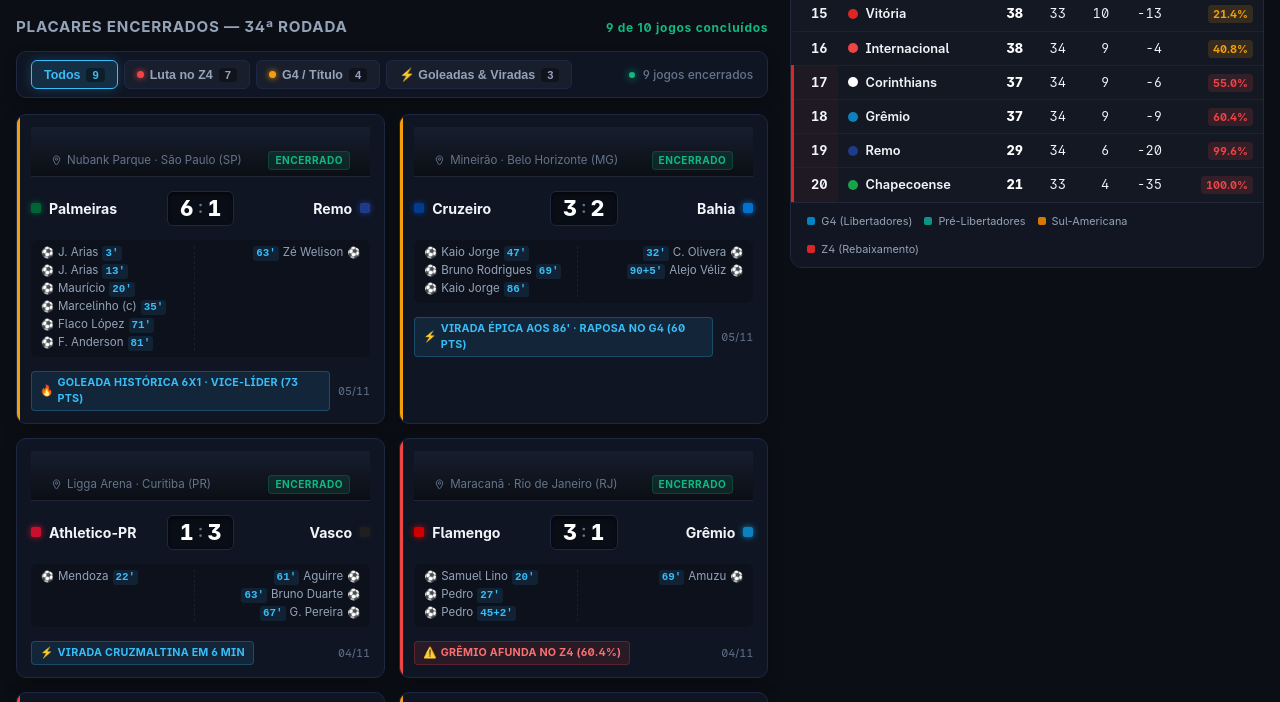
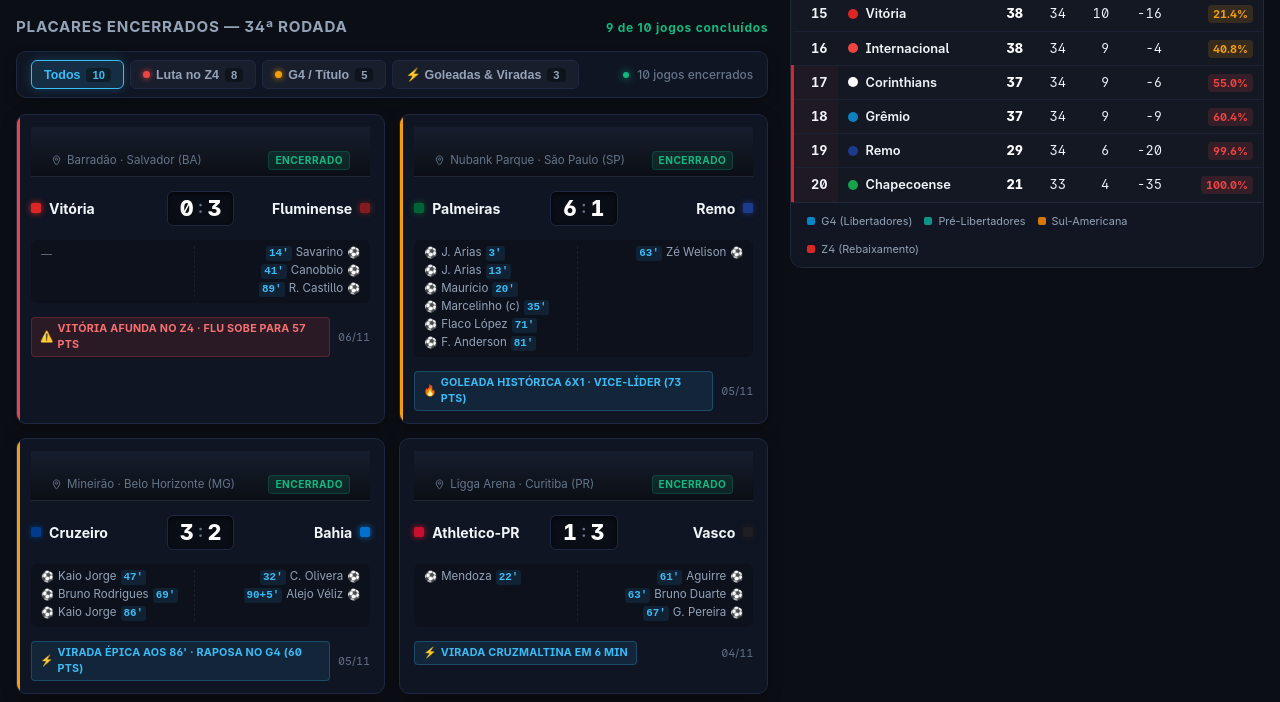
Before and after one commit to marceloasl99/brasileirao-rebaixamento-2026, a plain HTML site: page index.html in a window 1280 px wide. Shown: the part 742-1444 px from the top of the page. Drawn offline with Linux system fonts and the light colour scheme.

Commit message:
feat(data): atualizar placar de Vitória 0x3 Fluminense (06/11) e tabela
- Adiciona o jogo da 34ª rodada ao HUD de placares encerrados
- Atualiza Fluminense (57 pts) e Vitória (38 pts, 34 jogos)
- Remove o jogo pendente da lista de fixtures e ajusta contadores de filtro
- Atualiza data de referência para 08/11/2026

Co-Authored-By: Claude Haiku 5.5 <noreply@anthropic.com>

```diff
--- a/index.html
+++ b/index.html
@@ -1412,17 +1412,17 @@
         <div class="filter-group" role="tablist">
           <button class="filter-chip active" role="tab" aria-selected="true" data-filter="all">
             <span class="chip-label">Todos</span>
-            <span class="chip-badge">9</span>
+            <span class="chip-badge">10</span>
           </button>
           <button class="filter-chip" role="tab" aria-selected="false" data-filter="z4">
             <span class="chip-dot dot-danger"></span>
             <span class="chip-label">Luta no Z4</span>
-            <span class="chip-badge">7</span>
+            <span class="chip-badge">8</span>
           </button>
           <button class="filter-chip" role="tab" aria-selected="false" data-filter="g4">
             <span class="chip-dot dot-gold"></span>
             <span class="chip-label">G4 / Título</span>
-            <span class="chip-badge">4</span>
+            <span class="chip-badge">5</span>
           </button>
           <button class="filter-chip" role="tab" aria-selected="false" data-filter="epic">
             <span class="chip-label">⚡ Goleadas & Viradas</span>
@@ -1431,7 +1431,7 @@
         </div>
         <div class="filter-summary">
           <span class="status-indicator-live"></span>
-          <span>9 jogos encerrados</span>
+          <span>10 jogos encerrados</span>
         </div>
       </nav>
 
@@ -1463,7 +1463,7 @@
             <details class="faq-item" open>
               <summary class="faq-summary">Qual a pontuação de corte projetada para escapar do Z4?</summary>
               <div class="faq-answer">
-                Após o encerramento de 9 partidas da 34ª rodada, a linha de corte estatística para escapar do rebaixamento está projetada entre <strong>42 e 43 pontos</strong>. Historicamente na era dos pontos corridos com 20 clubes, atingir 43 pontos costuma garantir mais de 85% de probabilidade de permanência na Série A.
+                Após o encerramento de 10 partidas da 34ª rodada, a linha de corte estatística para escapar do rebaixamento está projetada entre <strong>42 e 43 pontos</strong>. Historicamente na era dos pontos corridos com 20 clubes, atingir 43 pontos costuma garantir mais de 85% de probabilidade de permanência na Série A.
               </div>
             </details>
 
@@ -1555,7 +1555,7 @@
       <strong>Simulador de Rebaixamento Brasileirão 2026</strong> · Modelo Estocástico de Probabilidades Monte Carlo
     </div>
     <div>
-      Atualizado em 06/11/2026 · Dados de referência: UFMG / CNN Brasil · <a href="https://github.com/marceloasl99/brasileirao-rebaixamento-2026" target="_blank" rel="noopener noreferrer">Repositório no GitHub</a>
+      Atualizado em 08/11/2026 · Dados de referência: UFMG / CNN Brasil · <a href="https://github.com/marceloasl99/brasileirao-rebaixamento-2026" target="_blank" rel="noopener noreferrer">Repositório no GitHub</a>
     </div>
   </footer>
 
@@ -1565,7 +1565,7 @@
       { name: "Flamengo", short: "FLA", color: "#cc0000", pts: 76, g: 34, w: 23, d: 7, l: 4, gf: 71, gc: 29, ufmg: 0.0, att: 0.315, def: 0.295 },
       { name: "Palmeiras", short: "PAL", color: "#006437", pts: 73, g: 34, w: 21, d: 10, l: 3, gf: 61, gc: 23, ufmg: 0.0, att: 0.210, def: 0.405 },
       { name: "Cruzeiro", short: "CRU", color: "#003b8e", pts: 60, g: 34, w: 18, d: 6, l: 10, gf: 55, gc: 48, ufmg: 0.0, att: 0.158, def: -0.065 },
-      { name: "Fluminense", short: "FLU", color: "#831d1d", pts: 54, g: 33, w: 15, d: 9, l: 9, gf: 52, gc: 42, ufmg: 0.0, att: 0.144, def: 0.012 },
+      { name: "Fluminense", short: "FLU", color: "#831d1d", pts: 57, g: 34, w: 16, d: 9, l: 9, gf: 55, gc: 42, ufmg: 0.0, att: 0.144, def: 0.012 },
       { name: "Athletico-PR", short: "CAP", color: "#c8102e", pts: 54, g: 34, w: 15, d: 9, l: 10, gf: 51, gc: 43, ufmg: 0.0, att: 0.105, def: 0.040 },
       { name: "Bahia", short: "BAH", color: "#0072ce", pts: 53, g: 34, w: 14, d: 11, l: 9, gf: 50, gc: 45, ufmg: 0.0, att: 0.082, def: 0.007 },
       { name: "Atlético-MG", short: "CAM", color: "#222222", pts: 50, g: 34, w: 14, d: 8, l: 12, gf: 44, gc: 40, ufmg: 0.0, att: 0.015, def: 0.060 },
@@ -1576,7 +1576,7 @@
       { name: "Coritiba", short: "CFC", color: "#00552b", pts: 42, g: 34, w: 11, d: 9, l: 14, gf: 40, gc: 51, ufmg: 4.8, att: -0.080, def: -0.160 },
       { name: "Vasco", short: "VAS", color: "#1f1f1f", pts: 41, g: 33, w: 11, d: 8, l: 14, gf: 43, gc: 50, ufmg: 1.8, att: -0.065, def: -0.140 },
       { name: "Mirassol", short: "MIR", color: "#eab308", pts: 40, g: 34, w: 10, d: 10, l: 14, gf: 39, gc: 48, ufmg: 16.1, att: -0.125, def: -0.100 },
-      { name: "Vitória", short: "VIT", color: "#dc2626", pts: 38, g: 33, w: 10, d: 8, l: 15, gf: 35, gc: 48, ufmg: 21.4, att: -0.158, def: -0.123 },
+      { name: "Vitória", short: "VIT", color: "#dc2626", pts: 38, g: 34, w: 10, d: 8, l: 16, gf: 35, gc: 51, ufmg: 21.4, att: -0.158, def: -0.123 },
       { name: "Internacional", short: "INT", color: "#ef4444", pts: 38, g: 34, w: 9, d: 11, l: 14, gf: 38, gc: 42, ufmg: 40.8, att: -0.145, def: -0.010 },
       { name: "Corinthians", short: "COR", color: "#ffffff", pts: 37, g: 34, w: 9, d: 10, l: 15, gf: 36, gc: 42, ufmg: 55.0, att: -0.160, def: -0.010 },
       { name: "Grêmio", short: "GRE", color: "#0d80bf", pts: 37, g: 34, w: 9, d: 10, l: 15, gf: 38, gc: 47, ufmg: 60.4, att: -0.130, def: -0.050 },
@@ -1586,6 +1586,25 @@
 
     // Placares Encerrados da 34ª Rodada (Dados Oficiais Enriquecidos)
     const COMPLETED_MATCHES_34R = [
+      {
+        id: "M34_10",
+        round: "34ª Rodada",
+        date: "06/11",
+        stadium: "Barradão · Salvador (BA)",
+        home: "Vitória",
+        away: "Fluminense",
+        scoreHome: 0,
+        scoreAway: 3,
+        category: "z4 g4",
+        impactClass: "impact-relegation",
+        impactBadge: { type: "z4-threat", icon: "⚠️", text: "Vitória Afunda no Z4 · Flu sobe para 57 pts" },
+        scorersHome: [],
+        scorersAway: [
+          { name: "Savarino", time: "14'" },
+          { name: "Canobbio", time: "41'" },
+          { name: "R. Castillo", time: "89'" }
+        ]
+      },
       {
         id: "M34_1",
         round: "34ª Rodada",
@@ -1766,8 +1785,6 @@
     ];
 
     const FIXTURES_LIST = [
-      // 34ª Rodada (Jogos a Realizar / Pendentes)
-      { id: "R34_10", round: "34ª Rodada (Pendente)", home: "Vitória", away: "Fluminense", date: "06/11 - 20h00", direct: false, label: "Hoje 20h" },
       // Atrasado R21
       { id: "R21_1", round: "21ª Rodada (Atrasado)", home: "Chapecoense", away: "Vasco", date: "14/11", direct: false },
       // R35
```
